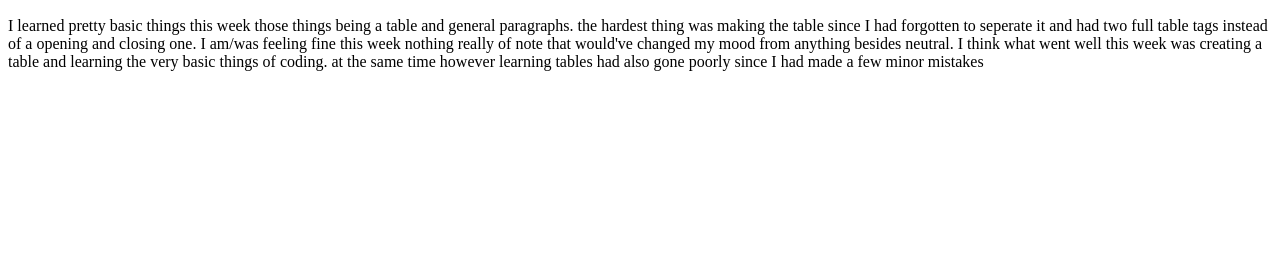
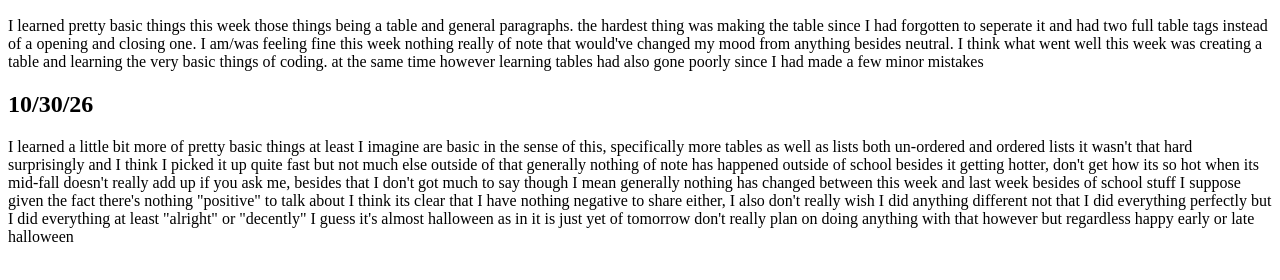
Before and after one commit to Jayvynb-2011/Jayvynb-2011.github.io, a plain HTML site: page blog.html in a window 1280 px wide. Shown: the part 110-390 px from the top of the page. Drawn offline with Linux system fonts and the light colour scheme.

Commit message:
portfolio second commit

```diff
--- a/blog.html
+++ b/blog.html
@@ -13,5 +13,18 @@
     of note that would've changed my mood from anything besides neutral. I think what went well
     this week was creating a table and learning the very basic things of coding. at the same time
     however learning tables had also gone poorly since I had made a few minor mistakes</p>
+<h2>10/30/26</h2>
+<p>I learned a little bit more of pretty basic things at least I imagine are basic in the sense
+of this, specifically more tables as well as lists both un-ordered and ordered lists it wasn't
+that hard surprisingly and I think I picked it up quite fast but not much else outside of that
+generally nothing of note has happened outside of school besides it getting hotter, don't
+get how its so hot when its mid-fall doesn't really add up if you ask me, besides that I
+don't got much to say though I mean generally nothing has changed between this week and last
+week besides of school stuff I suppose given the fact there's nothing "positive" to talk about
+I think its clear that I have nothing negative to share either, I also don't really wish
+I did anything different not that I did everything perfectly but I did everything at least
+"alright" or "decently" I guess it's almost halloween as in it is just yet of tomorrow
+don't really plan on doing anything with that however but regardless happy early or late
+halloween</p>
 </body>
 </html>
```
